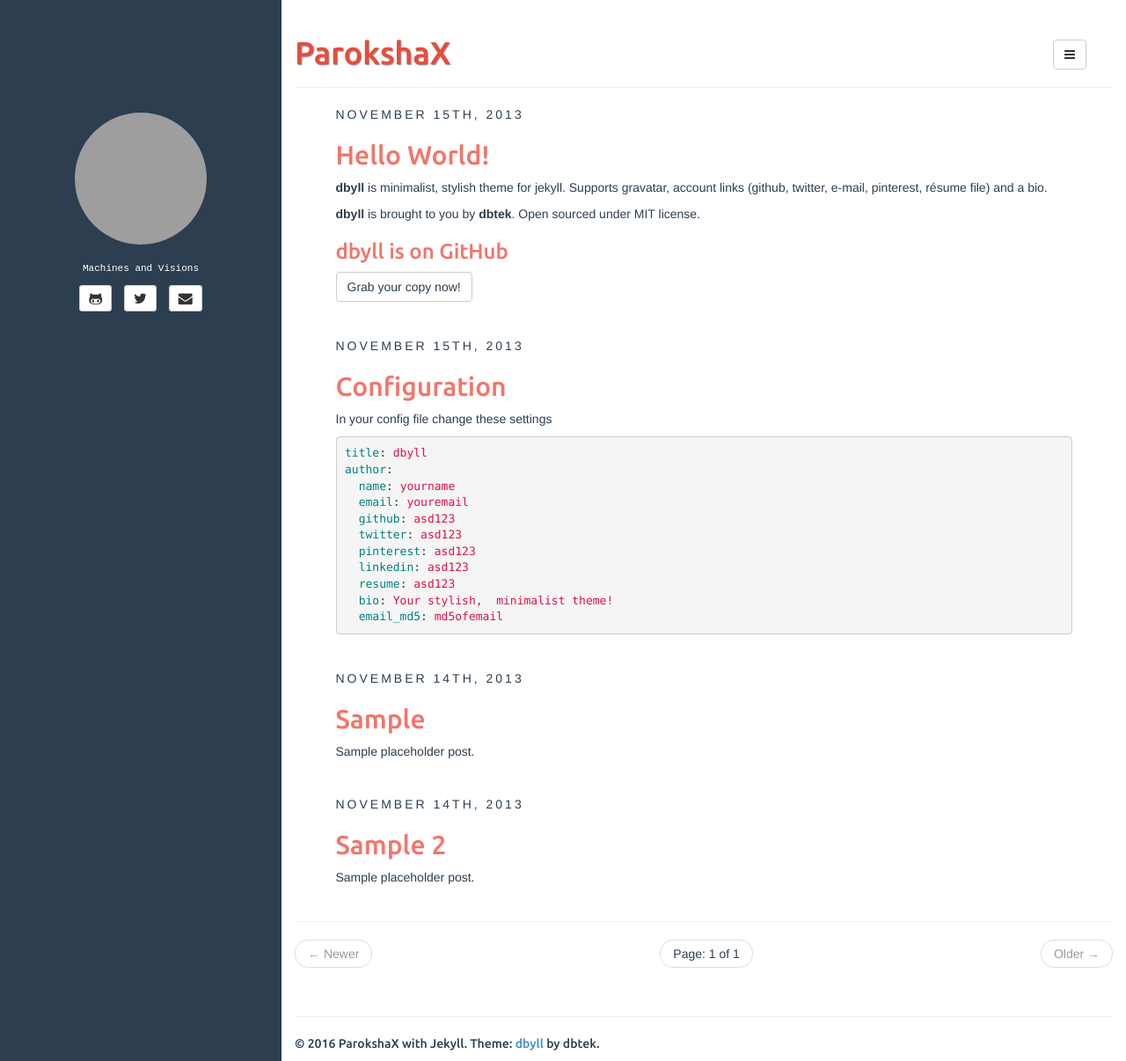
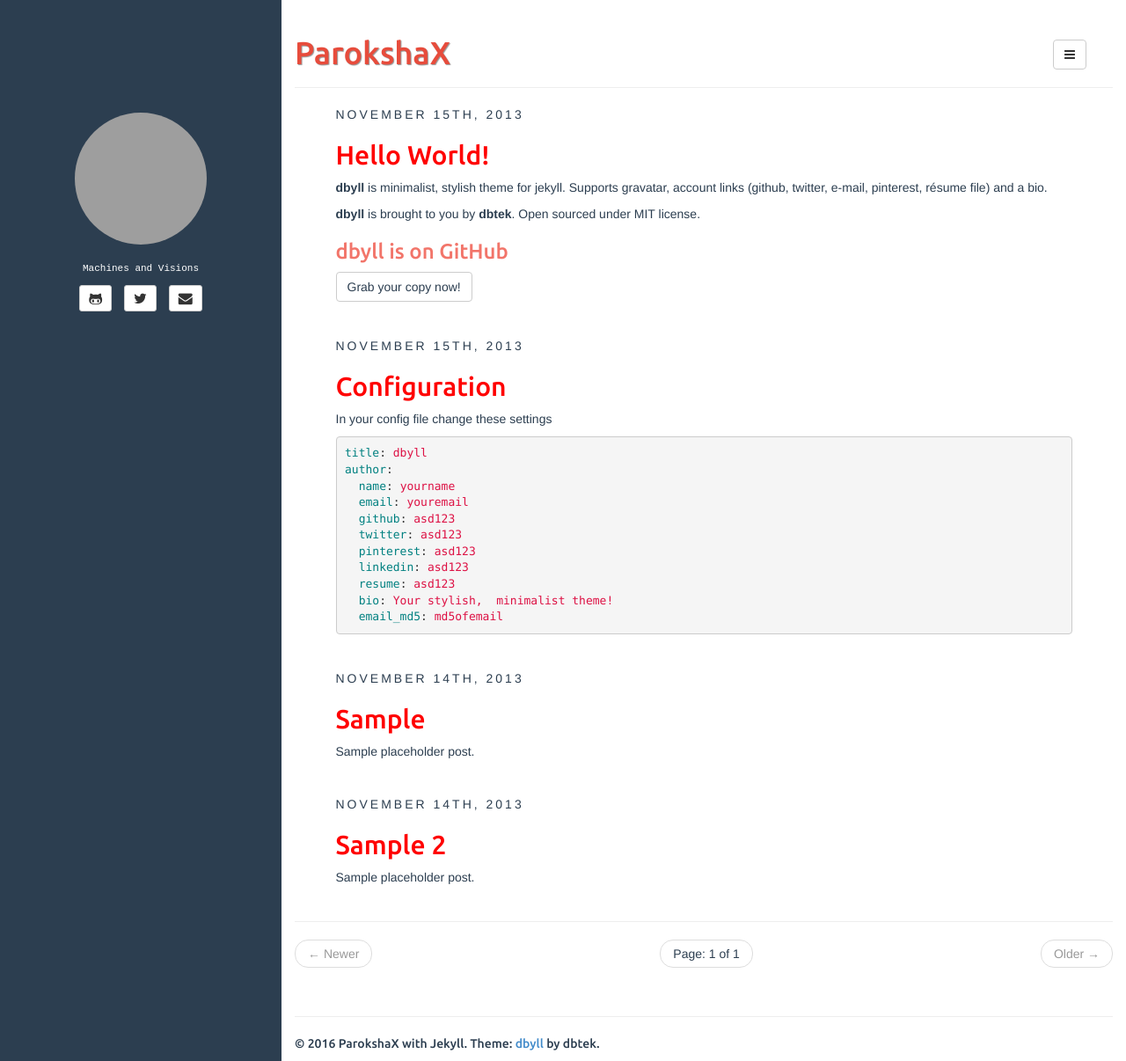
Before and after one commit to AshokEmrys/parokshax.github.io, a Jekyll site: the page built from index.html, in a window 1280 px wide and 1206 px high. Shown: the whole window at 88% size. Built offline with Jekyll 4.4.1, drawn with Linux system fonts in a browser that asks for light colours; the list of posts is cut into pages by our own code; grey boxes are pictures that could not be loaded.

Commit message:
Changed color of post heading in home

```diff
--- a/assets/css/style.css
+++ b/assets/css/style.css
@@ -124,7 +124,7 @@ article.home h1 a,
 article.home h2 a,
 article.home h3 a,
 article.home h4 a {
-	color: #f2756a;
+	color: #ff0000;
 }
 article.home h1 a:hover,
 article.home h2 a:hover,
```
